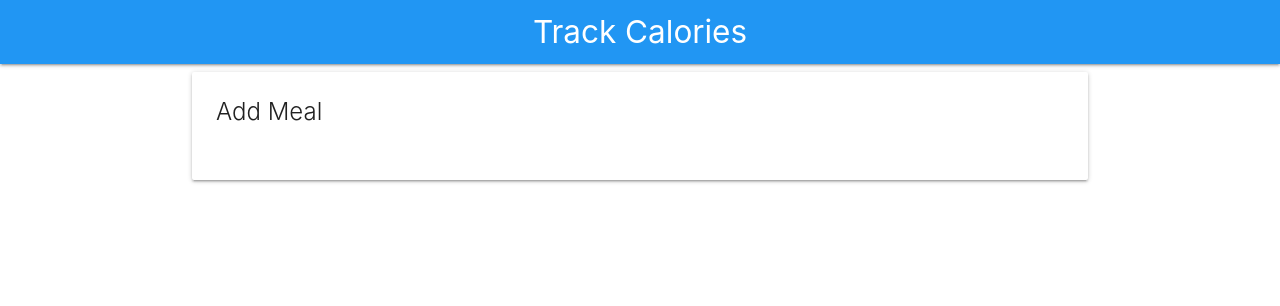
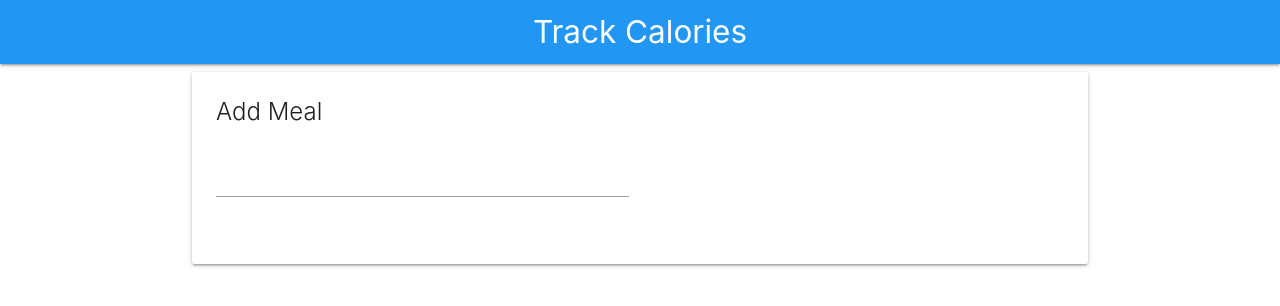
Before and after one commit to blinchk/tthk-web-eng-caltracker, a plain HTML site: page src/index.html in a window 1280 px wide. Drawn offline with nearby package versions, Linux system fonts and the light colour scheme.

Commit message:
Change index.html

```diff
--- a/src/index.html
+++ b/src/index.html
@@ -20,7 +20,12 @@
             <div class="card-content">
                 <snap class="card-title">Add Meal</snap>
                 <form class="col">
-                    <div class="row"></div>
+                    <div class="row">
+                        <div class="input-field col s6">
+                            <input type="text" id="item-name">
+                            <label for="item-name"></label>
+                        </div>
+                    </div>
                 </form>
             </div>
         </div>
```
